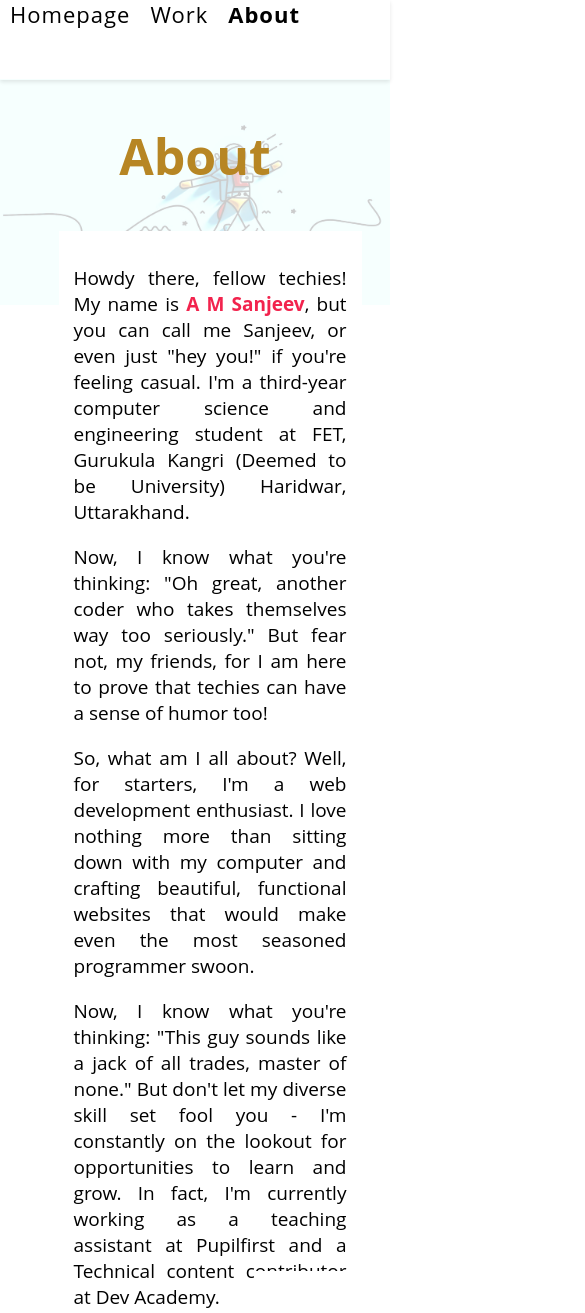
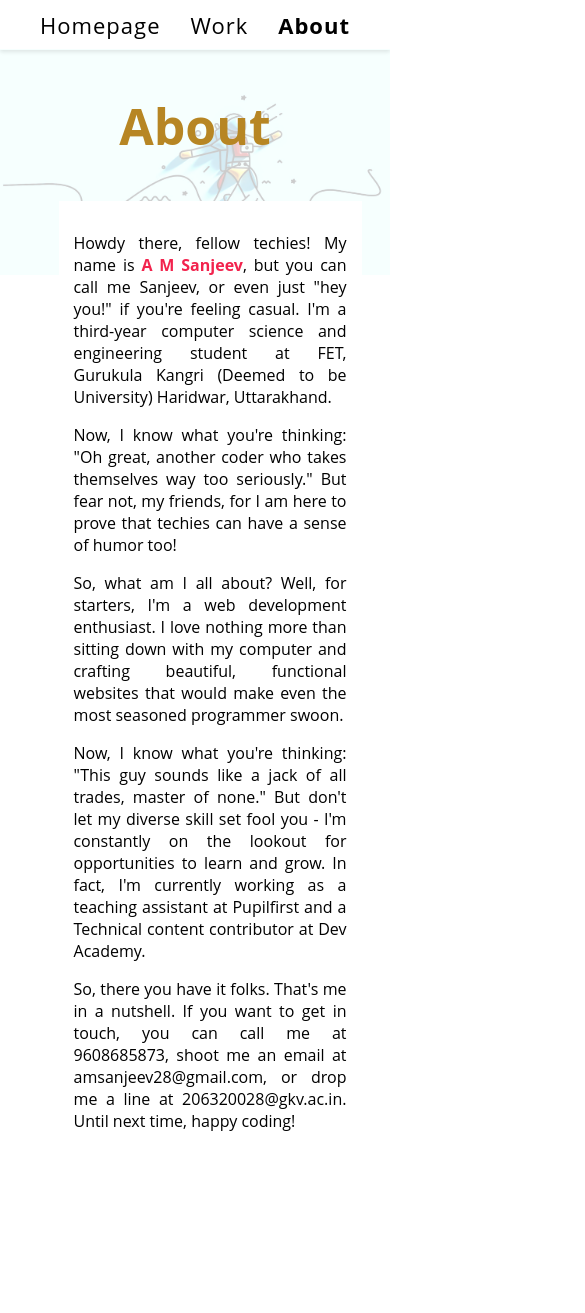
Before and after one commit to AMSANJEEV28/AMSANJEEV28.github.io, a plain HTML site: page about.html in a window 390 px wide. Shown: the top 1313 px of the page, 585 px wide, since content can reach past the window. After the commit the page ends 1163 px from the top, so only its background shows below. Drawn offline with Linux system fonts and the light colour scheme.

Commit message:
responsive

```diff
--- a/about.css
+++ b/about.css
@@ -87,7 +87,46 @@
     padding: 15px;
     font-size: 19px;
 }
-.name{
+
+.name {
     font-weight: bold;
     color: #f2234d;
 }
+
+a {
+    color: #000000;
+    text-decoration: none;
+}
+
+@media only screen and (max-width: 600px) {
+
+    nav {
+        height: 50px;
+        width: 100%;
+        flex-direction: column;
+        justify-content: center;
+    }
+
+    nav li {
+        margin: 15px;
+        text-align: center;
+
+    }
+
+    nav li.name {
+        display: none;
+    }
+
+    .scroll-down {
+        margin-top: 0px;
+    }
+
+    .project-box {
+        width: 100%;
+    }
+
+    .about-para {
+        font-size: 16px;
+        text-align: center;
+    }
+}
--- a/about.html
+++ b/about.html
@@ -22,34 +22,40 @@
         <h1>About</h1>
         <div class="about-para">
           <p>
-        Howdy there, fellow techies! My name is <span class="name">A M Sanjeev</span>, but you can call me
-        Sanjeev, or even just "hey you!" if you're feeling casual. I'm a
-        third-year computer science and engineering student at FET, Gurukula
-        Kangri (Deemed to be University) Haridwar, Uttarakhand.
+            Howdy there, fellow techies! My name is
+            <span class="name">A M Sanjeev</span>, but you can call me Sanjeev,
+            or even just "hey you!" if you're feeling casual. I'm a third-year
+            computer science and engineering student at FET, Gurukula Kangri
+            (Deemed to be University) Haridwar, Uttarakhand.
           </p>
           <p>
             Now, I know what you're thinking: "Oh great, another coder who takes
-        themselves way too seriously." But fear not, my friends, for I am here
-        to prove that techies can have a sense of humor too!
+            themselves way too seriously." But fear not, my friends, for I am
+            here to prove that techies can have a sense of humor too!
           </p>
           <p>
             So, what am I all about? Well, for starters, I'm a web development
-        enthusiast. I love nothing more than sitting down with my computer and
-        crafting beautiful, functional websites that would make even the most
-        seasoned programmer swoon.
+            enthusiast. I love nothing more than sitting down with my computer
+            and crafting beautiful, functional websites that would make even the
+            most seasoned programmer swoon.
           </p>
           <p>
-        Now, I know what you're thinking: "This guy sounds like a jack of all
-        trades, master of none." But don't let my diverse skill set fool you -
-        I'm constantly on the lookout for opportunities to learn and grow. In
-        fact, I'm currently working as a teaching assistant at Pupilfirst and a
-        Technical content contributor at Dev Academy.
+            Now, I know what you're thinking: "This guy sounds like a jack of
+            all trades, master of none." But don't let my diverse skill set fool
+            you - I'm constantly on the lookout for opportunities to learn and
+            grow. In fact, I'm currently working as a teaching assistant at
+            Pupilfirst and a Technical content contributor at Dev Academy.
           </p>
           <p>
-        So, there you have it folks. That's me in a nutshell. If you want to get
-        in touch, you can call me at 9608685873, shoot me an email at
-        amsanjeev28@gmail.com, or drop me a line at 206320028@gkv.ac.in. Until
-        next time, happy coding!
+            So, there you have it folks. That's me in a nutshell. If you want to
+            get in touch, you can call me at <a href="tel:9608685873">9608685873</a>, shoot me an
+            email at
+            <a href="mailto:amsanjeev28@gmail.com" target="_blank"
+              >amsanjeev28@gmail.com</a
+            >, or drop me a line at
+            <a href="mailto:206320028@gkv.ac.in" target="_blank"
+              >206320028@gkv.ac.in</a
+            >. Until next time, happy coding!
           </p>
         </div>
       </div>
--- a/work.css
+++ b/work.css
@@ -76,7 +76,8 @@
 .work-main a:visited {
   color: #b78624 !important;
 }
-a{
+
+a {
   color: #b78624;
 }
 
@@ -158,3 +159,29 @@
   background-color: #fff;
   color: #b78624;
 }
+
+@media only screen and (max-width: 600px) {
+  nav {
+    height: auto;
+    flex-direction: column;
+    justify-content: center;
+  }
+
+  nav li {
+    margin: 15px;
+    text-align: center;
+
+  }
+
+  nav li.name {
+    display: none;
+  }
+
+  .scroll-down {
+    margin-top: 0px;
+  }
+
+  .project-box {
+    width: 100%;
+  }
+}
```
Also changed, not shown: work.html (+1 -1 lines). Lines whose indentation alone changed are shown as unchanged.
